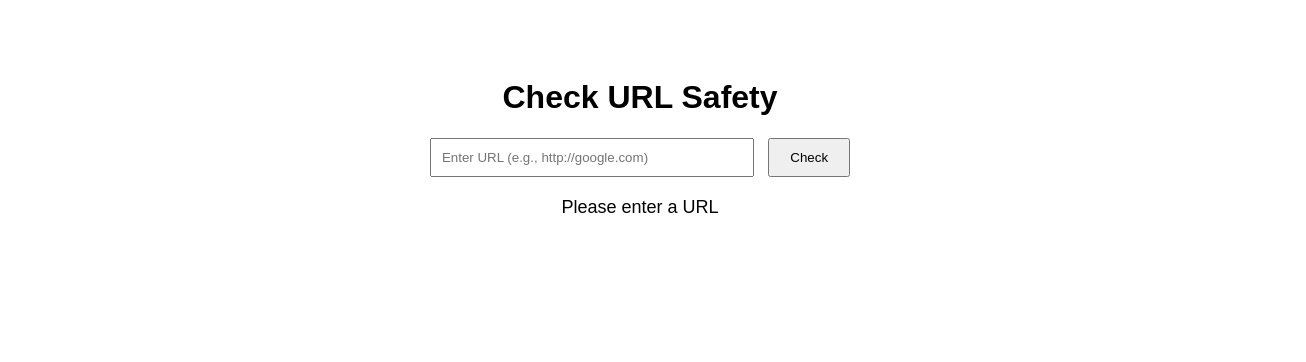
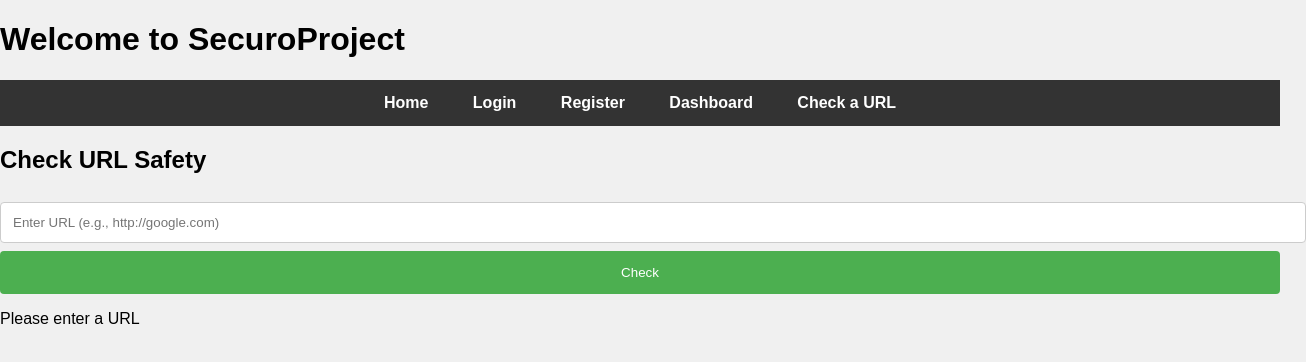
Before and after one commit to JasperHall477/web-app, a website: page public/checkURL.html in a window 1280 px wide. Both pictures are taken after a click on the button "Check". Shown: the whole page, 1306 px wide, since content can reach past the window. Drawn offline with Linux system fonts and the light colour scheme.

Commit message:
added check url page link to nav bar

```diff
--- a/public/checkURL.html
+++ b/public/checkURL.html
@@ -2,16 +2,23 @@
 <html lang="en">
 <head>
   <meta charset="UTF-8">
-  <title>URL Safety Checker</title>
-  <style>
-    body { font-family: Arial, sans-serif; text-align: center; padding: 50px; }
-    input { padding: 10px; width: 300px; }
-    button { padding: 10px 20px; margin-left: 10px; }
-    #result { margin-top: 20px; font-size: 18px; }
-  </style>
+  <meta name="viewport" content="width=device-width, initial-scale=1.0">
+  <title>Check a URL - SecuroProject</title>
+  <link rel="stylesheet" href="styles.css">
 </head>
 <body>
-  <h1>Check URL Safety</h1>
+  <h1>Welcome to SecuroProject</h1>
+  <nav>
+    <ul>
+      <li><a href="index.html">Home</a></li>
+      <li><a href="login.html">Login</a></li>
+      <li><a href="register.html">Register</a></li>
+      <li><a href="dashboard.html">Dashboard</a></li>
+      <li><a href="checkURL.html">Check a URL</a></li>
+    </ul>
+  </nav>
+
+  <h2>Check URL Safety</h2>
   <input id="url" type="text" placeholder="Enter URL (e.g., http://google.com)">
   <button onclick="checkUrl()">Check</button>
   <p id="result"></p>
@@ -19,10 +26,12 @@
   <script>
     async function checkUrl() {
       const url = document.getElementById('url').value;
+      const resultElement = document.getElementById('result');
       if (!url) {
-        document.getElementById('result').innerText = 'Please enter a URL';
+        resultElement.innerText = 'Please enter a URL';
         return;
       }
+      resultElement.innerText = 'Checking...';
       try {
         const response = await fetch('/api/check-url', {
           method: 'POST',
@@ -31,12 +40,12 @@
         });
         const data = await response.json();
         if (data.error) {
-          document.getElementById('result').innerText = `Error: ${data.error}`;
+          resultElement.innerText = `Error: ${data.error}`;
         } else {
-          document.getElementById('result').innerText = data.isSafe ? 'Safe' : 'Unsafe';
+          resultElement.innerText = data.isSafe ? 'Safe' : 'Unsafe';
         }
       } catch (error) {
-        document.getElementById('result').innerText = 'Error checking URL';
+        resultElement.innerText = 'Error checking URL';
       }
     }
   </script>
```
Also changed, not shown: public/dashboard.html (+1 -0 lines), public/index.html (+1 -0 lines), public/login.html (+1 -0 lines), public/register.html (+1 -0 lines).
